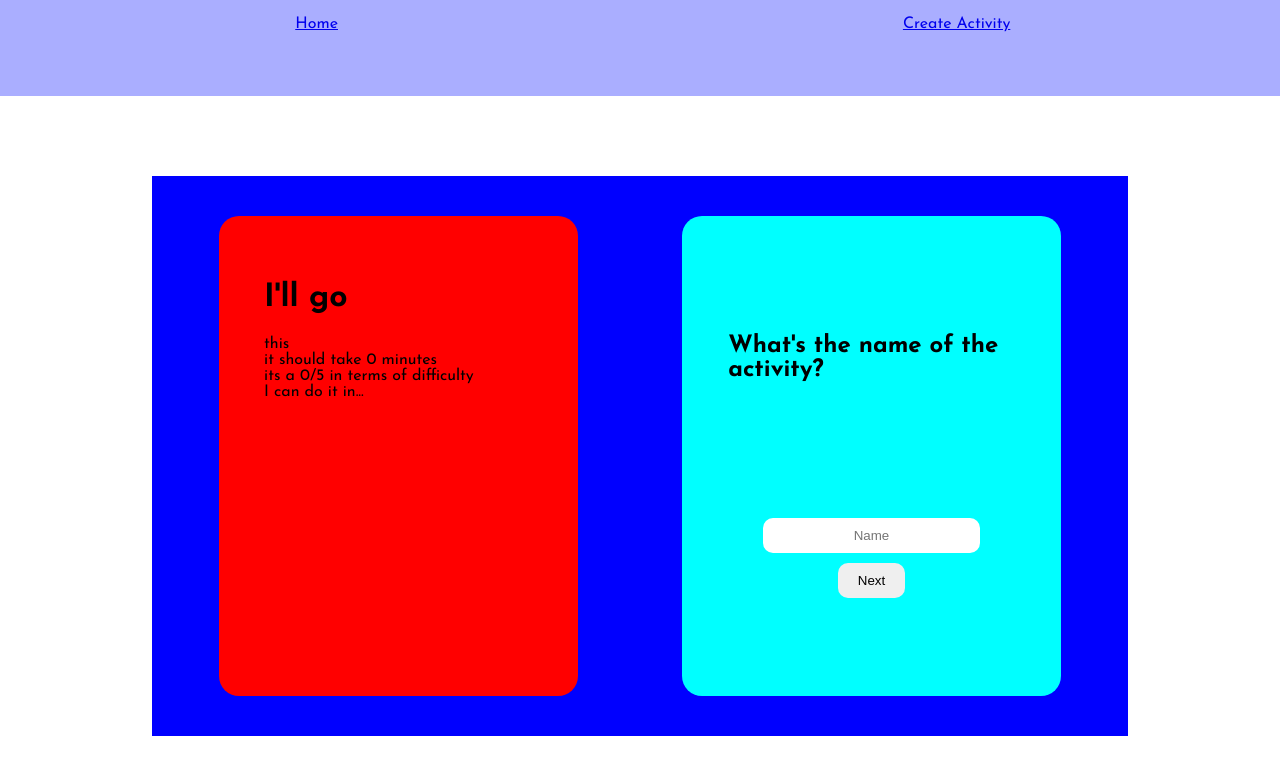
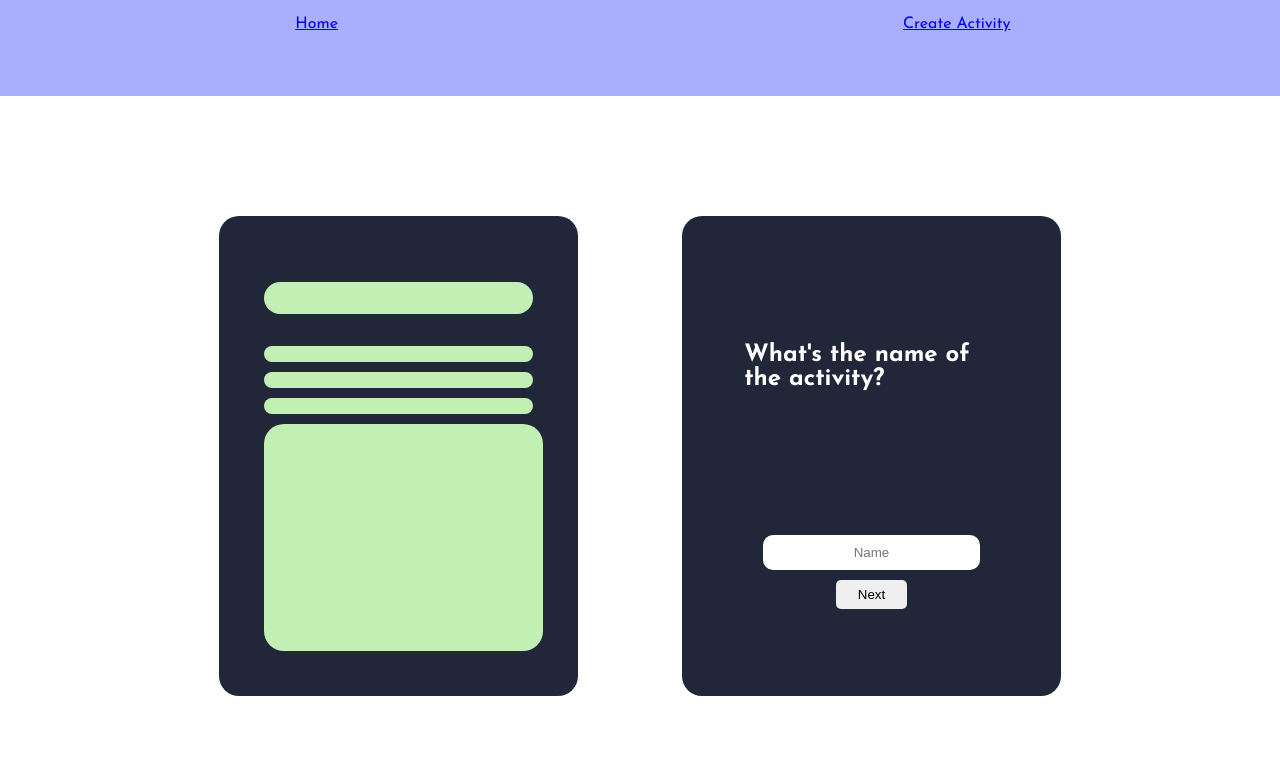
Before and after one commit to ValentinMarchessi/PI-Countries-main, a React (Create React App) app in the folder client/: page /activity/create in a window 1280 px wide. Shown: the top 774 px of the page. Built offline with nearby package versions, Linux system fonts and the light colour scheme.

Commit message:
added placeholder class and other minor changes

```diff
--- a/client/src/components/ActivityForm/ActivityForm.module.css
+++ b/client/src/components/ActivityForm/ActivityForm.module.css
@@ -5,24 +5,32 @@
     margin: 10vh auto;
     display: flex;
     flex-direction: row;
-    background-color: blue;
     gap: 50px;
     justify-content: space-around;
 }
 
 .infoContainer{
-    background-color: red;
+    color: white;
+    background-color: #212738;
     width: 30%;
     padding: 5%;
     display: flex;
     flex-direction: column;
+    gap: 10px;
+    border-radius: 20px;
+}
+
+.placeholder {
+    color: transparent;
+    background-color: #C2EFB3;
     border-radius: 20px;
 }
 
 .formContainer{
+    color: white;
     padding: 40px 10px;
     width: 40%;
-    background-color: cyan;
+    background-color: #212738;
     border-radius: 20px;
 }
 
@@ -54,9 +62,14 @@
 
 
 .formContainer form button {
-    border: hidden;
-    padding: 10px 20px;
-    border-radius: 10px;
+    border: solid 2px transparent;
+    padding: 5px 20px;
+    border-radius: 5px;
+    transition: background-color .2s ease-in;
+}
+
+.formContainer form button:hover {
+    background-color: #7A82AB;
 }
 
 .formCountries{
@@ -75,14 +88,14 @@
 }
 
 .countryContainer{
-    height: 80%;
+    height: fit-content;
+    max-height: 80%;
     width: 100%;
     display:flex;
     flex-direction: row;
     flex-wrap: wrap;
     gap: 2px;
-    overflow-y: scroll;
-    overflow-x: hidden;
+    overflow-y: auto;
 }
 
 .countryPill{
@@ -90,6 +103,7 @@
     width: fit-content;
     height: fit-content;
     background-color: white;
+    padding: 1px 7px;
     border: hidden;
     border-radius: 10px;
     transform: scale(1);
@@ -97,15 +111,59 @@
 }
 
 .selected{
-    color: black;
-    background-color: green;
+    color: white;
+    background-color: #941C2F;
 }
 
 .countryPill:hover{
     color: white;
-    background-color: blue;
+    background-color: #F97068;
 }
 
 .countryPill:active{
     transform: scale(.9);
 }
+
+.infoCountries {
+    height: 60%;
+    width: 100%;
+    margin: auto;
+    padding: 10px 5px;
+}
+
+.infoCountriesContainer {
+    display: flex;
+    flex-direction: row;
+    gap: 5px;
+    max-height: 80%;
+    overflow-y: auto;
+}
+
+.infoCountry{
+    color: black;
+    width: fit-content;
+    height: fit-content;
+    padding: 2px 5px;
+    border-radius: 7px;
+    background-color: #C6D4FF;
+    text-overflow: ellipsis;
+}
+
+.content{
+    display: flex;
+    flex-direction: column;
+    padding: 10px 20px;
+    gap: 10px;
+    justify-content: space-between;
+    align-items: center;
+}
+
+.success {
+    display: flex;
+    align-items: center;
+    justify-content: center;
+}
+
+.success h1 {
+    width: fit-content;
+}
```
